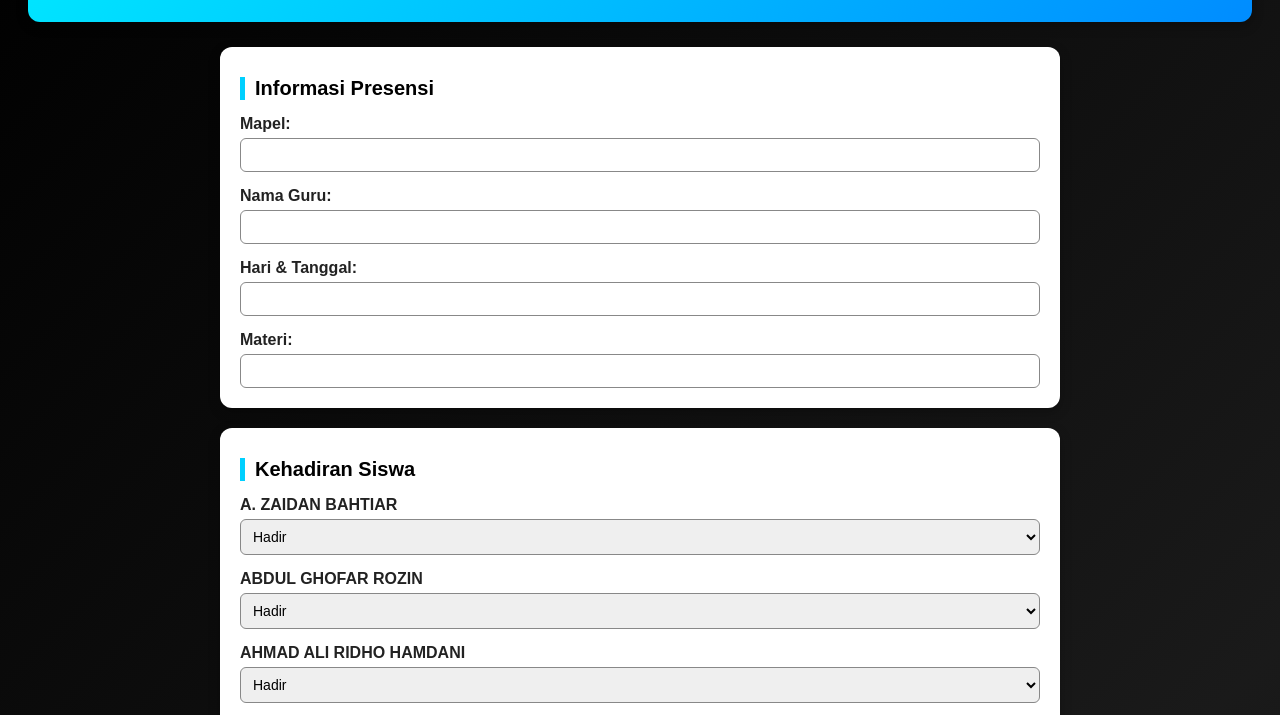
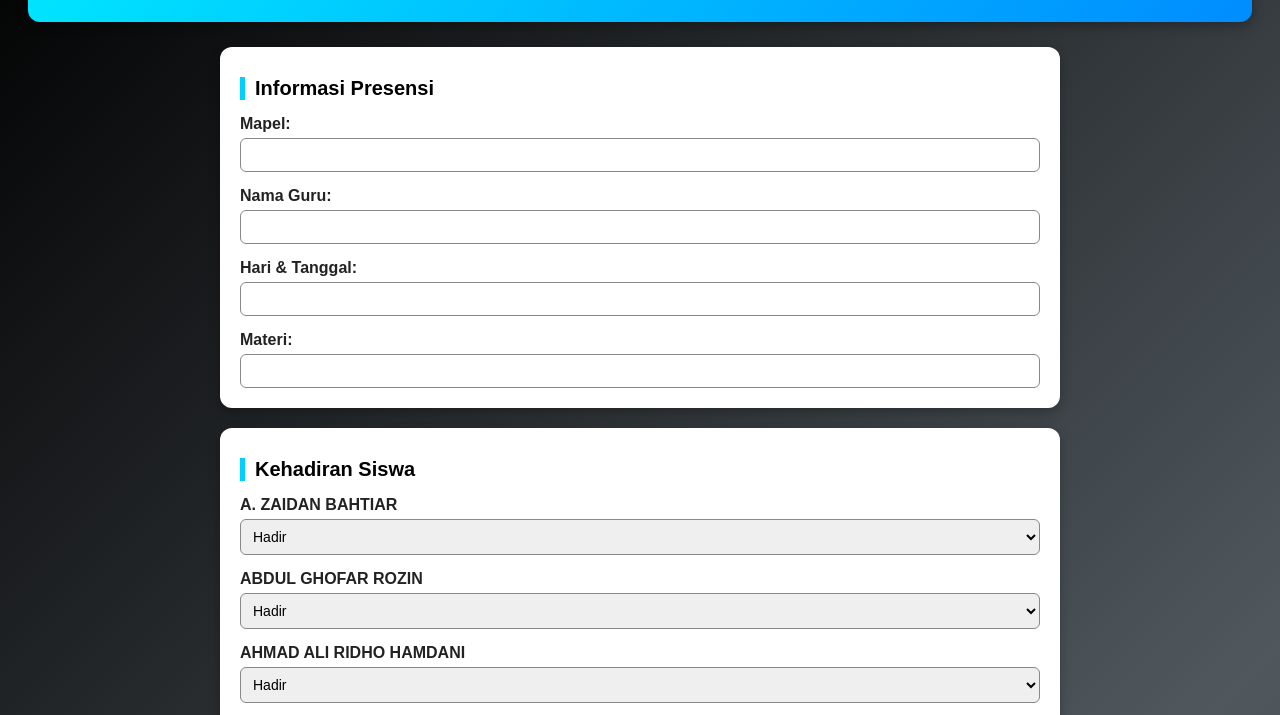
Before and after one commit to alfalahalmakky91/absensi-SMA-Plus-10-A, a plain HTML site: page index.html in a window 1280 px wide. Shown: the part 115-830 px from the top of the page. Drawn offline with Linux system fonts and the light colour scheme.

Commit message:
Update index.html

```diff
--- a/index.html
+++ b/index.html
@@ -7,7 +7,7 @@
 <style>
     body {
     font-family: Arial, sans-serif;
-    background: linear-gradient(135deg, #000000, #1a1a1a, #000000);
+    background: linear-gradient(135deg, #000000, #50585e, #000000);
     padding: 20px;
 }
 
```
